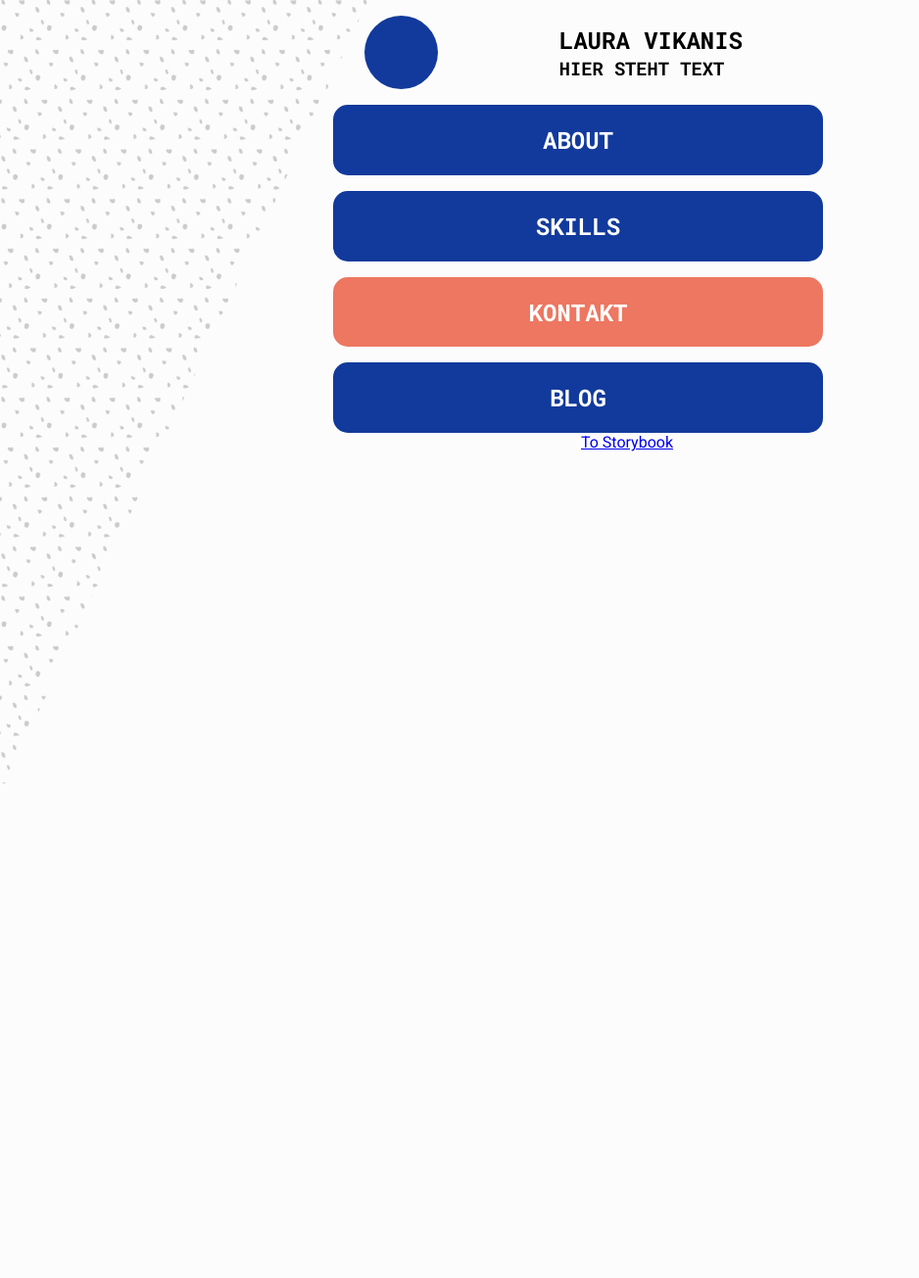
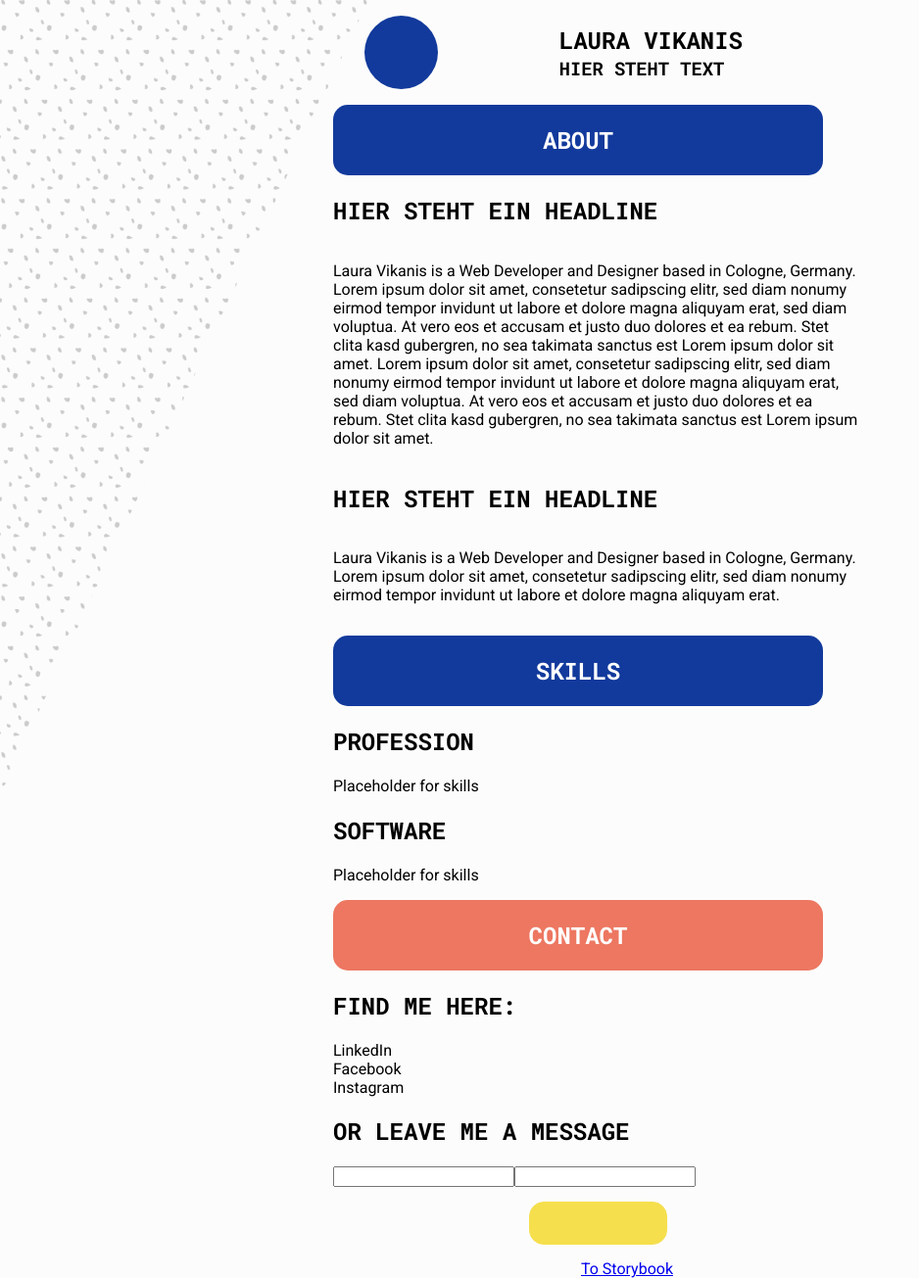
Before and after one commit to lauravikanis/portfolio2021, a React (Create React App) app in the folder client/: page / in a window 1280 px wide. Shown: the whole page at 98% size, without its empty margins (0-938 px from the left). Before the commit the page ends 800 px from the top, so only its background shows below. Built offline with nearby package versions, Linux system fonts and the light colour scheme; a web font is replaced by a local one.

Commit message:
add more components

```diff
--- a/client/src/components/Content/About.js
+++ b/client/src/components/Content/About.js
@@ -0,0 +1,36 @@
+import React from "react";
+import styled from "styled-components/macro";
+
+const AboutDiv = styled.div`
+  display: flex;
+  flex-direction: column;
+  justify-content: center;
+  max-width: 600px;
+  width: 90%;
+`;
+
+const About = () => (
+  <AboutDiv>
+    <h2>Hier steht ein Headline</h2>
+    <p>
+      Laura Vikanis is a Web Developer and Designer based in Cologne, Germany.
+      Lorem ipsum dolor sit amet, consetetur sadipscing elitr, sed diam nonumy
+      eirmod tempor invidunt ut labore et dolore magna aliquyam erat, sed diam
+      voluptua. At vero eos et accusam et justo duo dolores et ea rebum. Stet
+      clita kasd gubergren, no sea takimata sanctus est Lorem ipsum dolor sit
+      amet. Lorem ipsum dolor sit amet, consetetur sadipscing elitr, sed diam
+      nonumy eirmod tempor invidunt ut labore et dolore magna aliquyam erat, sed
+      diam voluptua. At vero eos et accusam et justo duo dolores et ea rebum.
+      Stet clita kasd gubergren, no sea takimata sanctus est Lorem ipsum dolor
+      sit amet.
+    </p>
+    <h2>Hier steht ein Headline</h2>
+    <p>
+      Laura Vikanis is a Web Developer and Designer based in Cologne, Germany.
+      Lorem ipsum dolor sit amet, consetetur sadipscing elitr, sed diam nonumy
+      eirmod tempor invidunt ut labore et dolore magna aliquyam erat.
+    </p>
+  </AboutDiv>
+);
+
+export default About;
--- a/client/src/components/Content/Contact.js
+++ b/client/src/components/Content/Contact.js
@@ -0,0 +1,28 @@
+import React from "react";
+import styled from "styled-components/macro";
+import Button from "../Button/Button";
+
+const ContactDiv = styled.div`
+  display: flex;
+  flex-direction: column;
+  justify-content: center;
+  max-width: 600px;
+  width: 90%;
+`;
+
+const Contact = () => (
+  <ContactDiv>
+    <h2>Find me here:</h2>
+    <span>LinkedIn</span>
+    <span>Facebook</span>
+    <span>Instagram</span>
+    <h2>Or leave me a message</h2>
+    <form>
+      <input />
+      <input />
+      <Button />
+    </form>
+  </ContactDiv>
+);
+
+export default Contact;
--- a/client/src/components/Content/Skills.js
+++ b/client/src/components/Content/Skills.js
@@ -0,0 +1,22 @@
+import React from "react";
+import styled from "styled-components/macro";
+import Button from "../Button/Button";
+
+const SkillsDiv = styled.div`
+  display: flex;
+  flex-direction: column;
+  justify-content: center;
+  max-width: 600px;
+  width: 90%;
+`;
+
+const Skills = () => (
+  <SkillsDiv>
+    <h2>profession</h2>
+    <div>Placeholder for skills</div>
+    <h2>software</h2>
+    <div>Placeholder for skills</div>
+  </SkillsDiv>
+);
+
+export default Skills;
--- a/client/src/pages/Page.js
+++ b/client/src/pages/Page.js
@@ -2,6 +2,9 @@ import React from "react";
 import Header from "../components/Header/Header";
 import Menueitem from "../components/Menueitem/Menueitem";
 import styled from "styled-components/macro";
+import About from "../components/Content/About";
+import Skills from "../components/Content/Skills";
+import Contact from "../components/Content/Contact";
 
 const MainDiv = styled.div`
   display: flex;
@@ -17,15 +20,18 @@ const Page = () => (
     <Menueitem>
       <h2>About</h2>
     </Menueitem>
+    <About />
     <Menueitem>
       <h2>Skills</h2>
     </Menueitem>
+    <Skills />
     <Menueitem secondary>
-      <h2>Kontakt</h2>
+      <h2>Contact</h2>
     </Menueitem>
-    <Menueitem>
+    <Contact />
+    {/* <Menueitem>
       <h2>Blog</h2>
-    </Menueitem>
+    </Menueitem> */}
   </MainDiv>
 );
 
```
